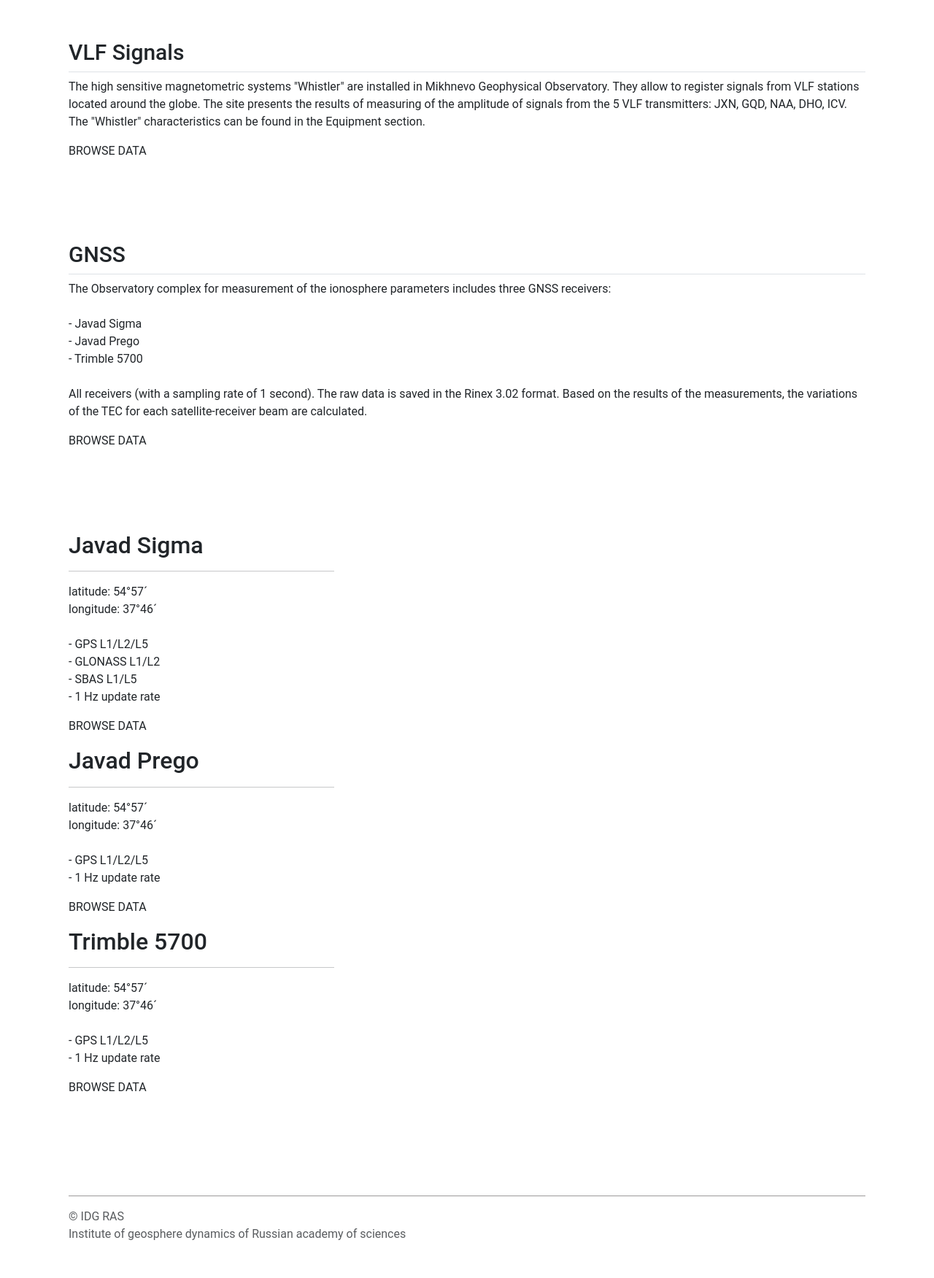
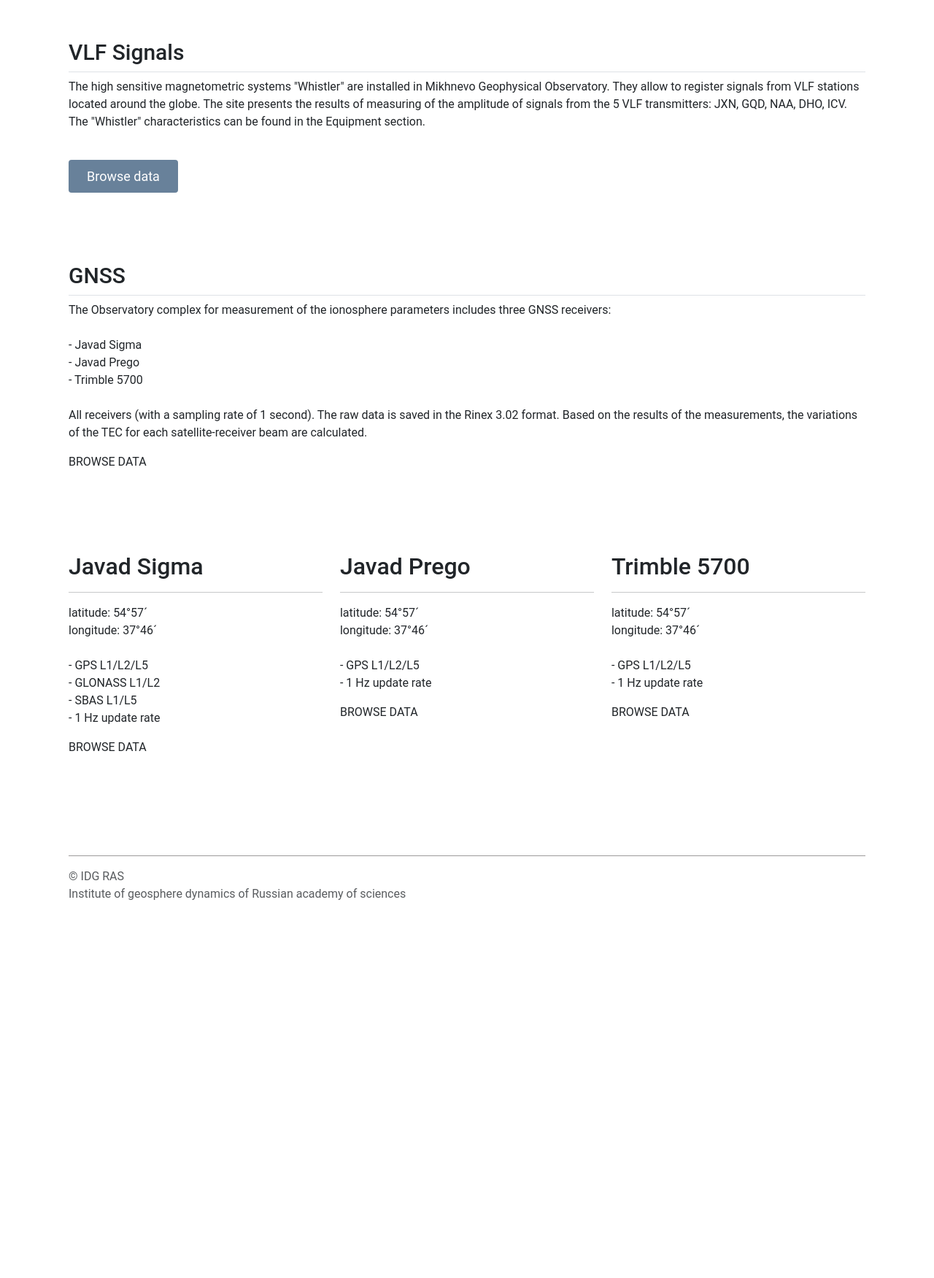
Before and after one commit to katyacoffee/WebSite, a Django app: page /equipment in a window 1280 px wide. Shown: the part 579-2330 px from the top of the page at 73% size. After the commit the page ends 1812 px from the top, so only its background shows below. Run offline with Django 4.2, Linux system fonts and the light colour scheme; some libraries are stand-ins or nearby versions.

Commit message:
refactor

```diff
--- a/mysite/views.py
+++ b/mysite/views.py
@@ -9,6 +9,7 @@ from . import terms_work, core
 import json
 import datetime
 from datetime import date
+# import pyzed as sl
 import http.client as https
 
 # from bootstrap_datepicker_plus.widgets import DateTimePickerInput
--- a/templates/base_page.html
+++ b/templates/base_page.html
@@ -36,7 +36,7 @@
             overflow-x: hidden;
             padding-top: 4rem;
             transition: 0.4s cubic-bezier(0.18, 0.89, 0.32, 1.28);
-            font-family: "Bebas Neue";
+        {#font-family: "Bebas Neue";#}
         }
 
         .sidenav a {
--- a/templates/equipment.html
+++ b/templates/equipment.html
@@ -182,9 +182,37 @@
             presents the results of measuring of the amplitude of signals from the
             5 VLF transmitters: JXN, GQD,
             NAA, DHO, ICV. The "Whistler" characteristics can be found in the
-            Equipment section.</p>
+            Equipment section.
+            <br>
+        </p>
+        <br>
+        <style>
+            .btn {
+                display: inline-flex;
+                background: #68819a;
+            {#font-size: 16px;#} width: 150px;
+                height: 45px;
+                color: #ffffff;
+                font-size: 18px;
+                font-family: 'Roboto', sans-serif;
+                border: #68819a;
+                border-radius: 4px;
+                margin: auto;
+                justify-content: center;
+                align-items: center;
+                vertical-align: center;
+            }
+
+            .btn:hover {
+                background: #576f88;
+                color: #f8f6f6;
+            }
+        </style>
         <div class="data">
-            <p style="font-family: 'Roboto', sans-serif;">BROWSE DATA</p>
+            <a href="/date-selection" class="btn"
+               style="">Browse
+                data</a>
+            {#            <p style="font-family: 'Roboto', sans-serif;">BROWSE DATA</p>#}
         </div>
     </div>
     <div class="container px-4 py-5" id="main-contents">
@@ -209,9 +237,25 @@
 
     {#    <div id="main">#}
 
+    <style>
+        .column {
+            float: left;
+            width: 33.33%;
+        }
+
+        /* Clear floats after the columns */
+        .row:after {
+            content: "";
+            display: table;
+            clear: both;
+        }
+    </style>
+
     <div class="container px-4 py-5" id="main-contents">
-        <div class="col-md-4">
-            <div class="box">
+        <div class="row">
+            <div class="column">
+                {#        <div class="col-md-4">#}
+                {#            <div class="box">#}
                 <h2 style="font-family: 'Roboto', sans-serif;">Javad Sigma</h2>
                 <hr>
                 <p style="font-family: 'Roboto', sans-serif;">latitude: 54°57´<br>
@@ -224,9 +268,10 @@
                     <p style="font-family: 'Roboto', sans-serif;">BROWSE DATA</p>
                 </div>
             </div>
-        </div>
-        <div class="col-md-4">
-            <div class="box">
+            {#        </div>#}
+            <div class="column">
+                {#        <div class="col-md-4">#}
+                {#            <div class="box">#}
                 <h2 style="font-family: 'Roboto', sans-serif;">Javad Prego</h2>
                 <hr>
                 <p style="font-family: 'Roboto', sans-serif;">latitude: 54°57´<br>
@@ -237,9 +282,10 @@
                     <p style="font-family: 'Roboto', sans-serif;">BROWSE DATA</p>
                 </div>
             </div>
-        </div>
-        <div class="col-md-4">
-            <div class="box">
+            {#        </div>#}
+            {#        <div class="col-md-4">#}
+            {#            <div class="box">#}
+            <div class="column">
                 <h2 style="font-family: 'Roboto', sans-serif;">Trimble 5700</h2>
                 <hr>
                 <p style="font-family: 'Roboto', sans-serif;">latitude: 54°57´<br>
@@ -252,5 +298,5 @@
             </div>
         </div>
     </div>
-    </div>
+    {#    </div>#}
 {% endblock %}
```
Also changed, not shown: templates/contacts.html (+10 -15 lines), templates/date_selection.html (+36 -11 lines).
